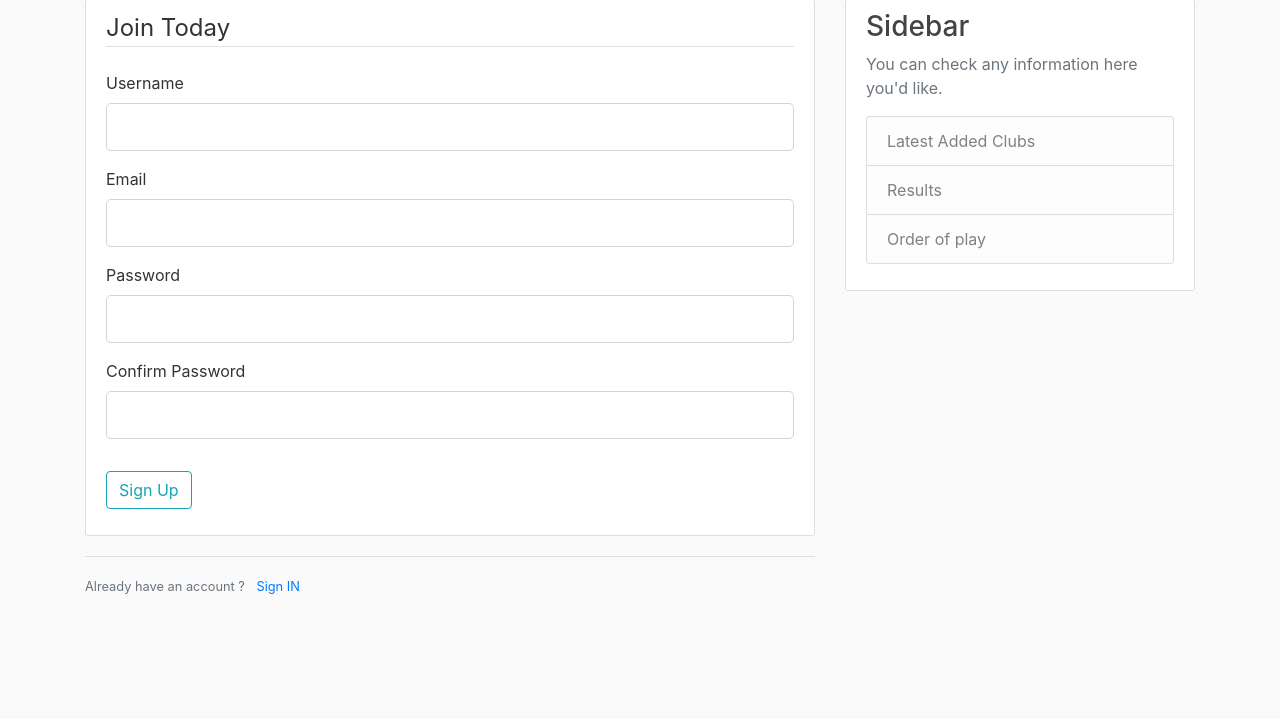
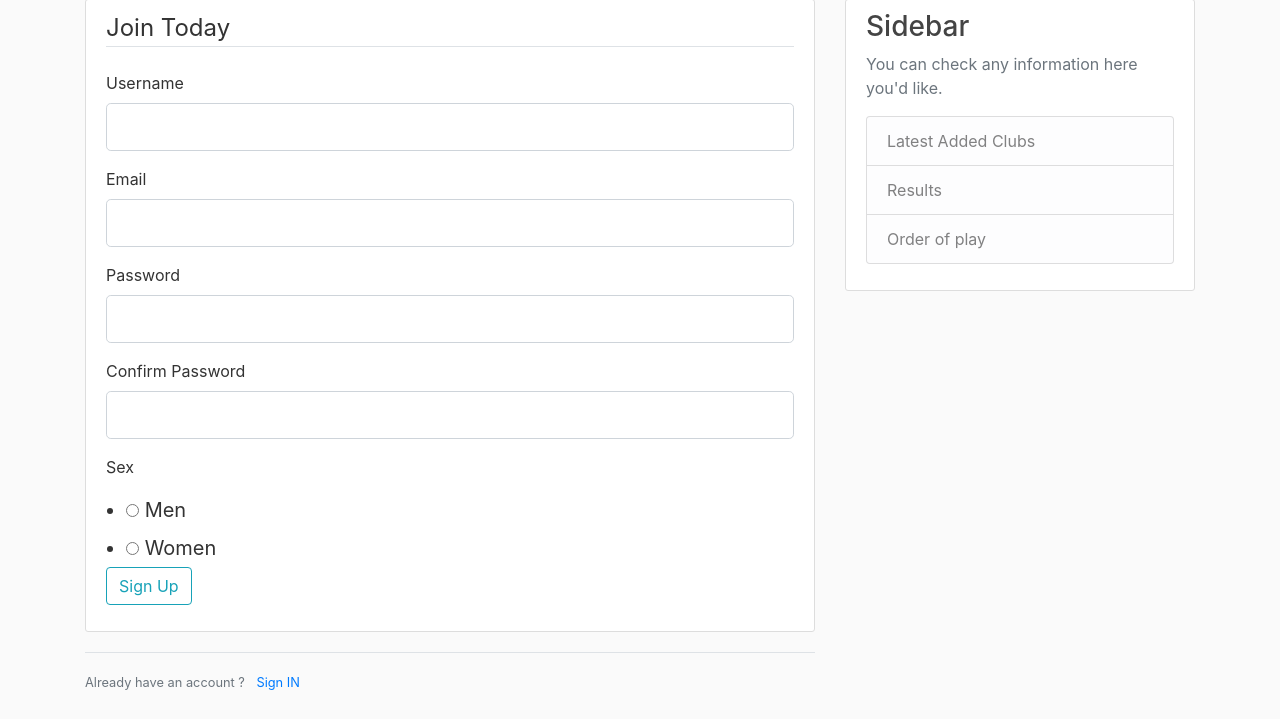
Before and after one commit to damianex19/Polska_liga_website, a Flask app: page /register in a window 1280 px wide. Shown: the part 81-800 px from the top of the page. Run offline with Flask 2, Linux system fonts and the light colour scheme; some libraries are stand-ins or nearby versions.

Commit message:
Added male prefer to form

```diff
--- a/Polska_liga/forms.py
+++ b/Polska_liga/forms.py
@@ -1,5 +1,5 @@
 from flask_wtf import FlaskForm
-from wtforms import StringField,PasswordField, SubmitField, BooleanField
+from wtforms import StringField,PasswordField, SubmitField, BooleanField,RadioField
 from wtforms.validators import DataRequired,Length , Email , EqualTo
 
 class RegistrationForm(FlaskForm):
@@ -7,8 +7,8 @@ class RegistrationForm(FlaskForm):
 	email = StringField('Email',validators=[DataRequired(),Email()])
 	password = PasswordField('Password' , validators = [DataRequired()])
 	confirm_password = PasswordField('Confirm Password' , validators = [DataRequired(),EqualTo('password')])
+	sex =RadioField('Sex', choices=[('M','Men'),('W','Women')])
 	submit = SubmitField('Sign Up')
-
 
 class LoginForm(FlaskForm):
 	email = StringField('Email',validators=[DataRequired(),Email()])
--- a/Polska_liga/templates/register.html
+++ b/Polska_liga/templates/register.html
@@ -58,6 +58,19 @@
 		{{form.confirm_password(class="form-control form-control-lg")}}
 	{% endif %}
 	</div>
+	<div class="form-group">
+	{{form.sex.label(class="form-control-label")}}
+	{% if form.sex.errors %}
+	{{form.sex(class="form-check form-control-lg is-invalid")}}
+	<div class="invalid-feedback">
+		{% for error in form.sex.errors %}
+		<span> {{ error }}</span>
+		{% endfor %}
+	</div>
+	{% else %}
+		{{form.sex(class="form-check form-control-lg")}}
+	{% endif %}
+	</div>
 	</fieldset>
 	<div class="form-group">
 	{{form.submit(class="btn btn-outline-info")}}
```
